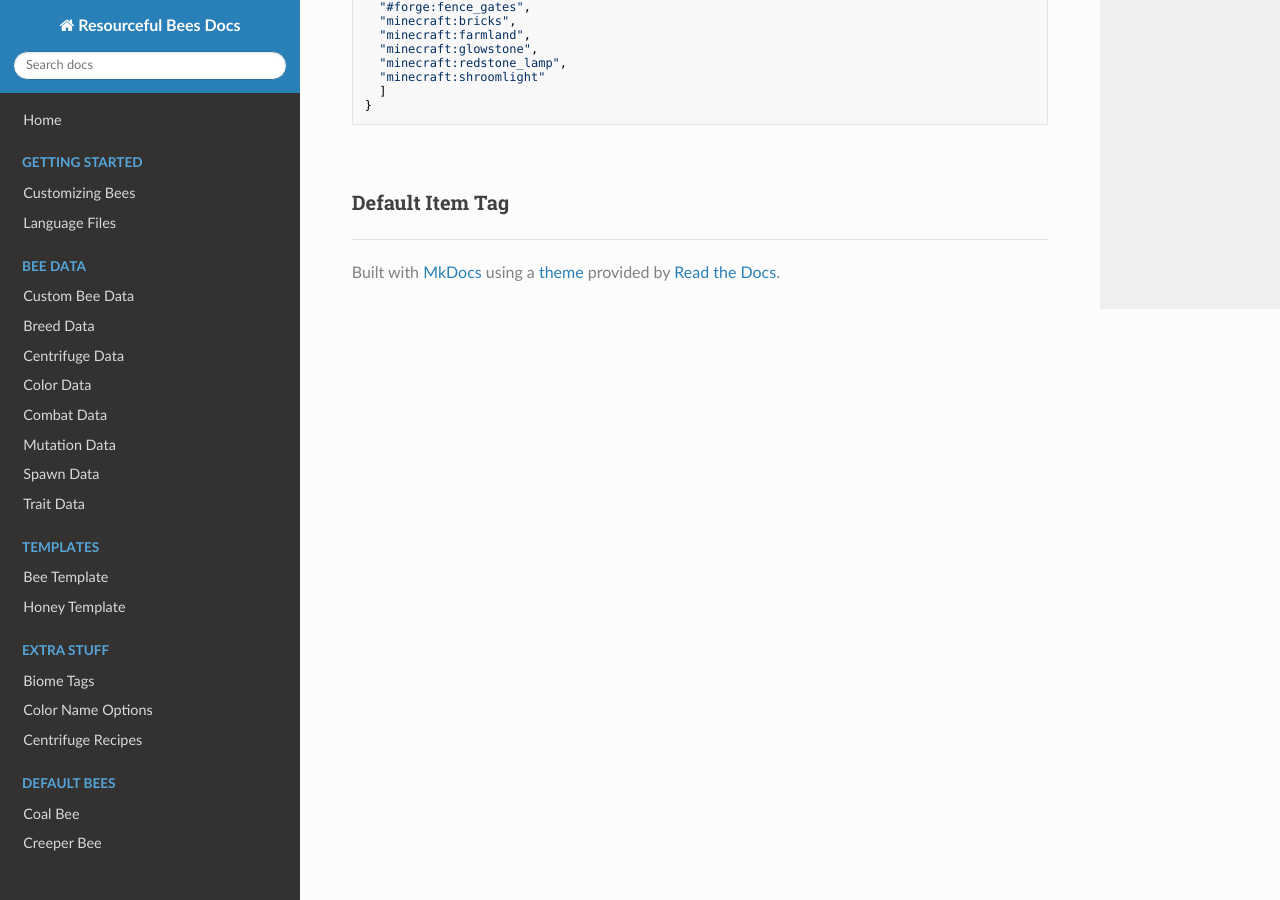
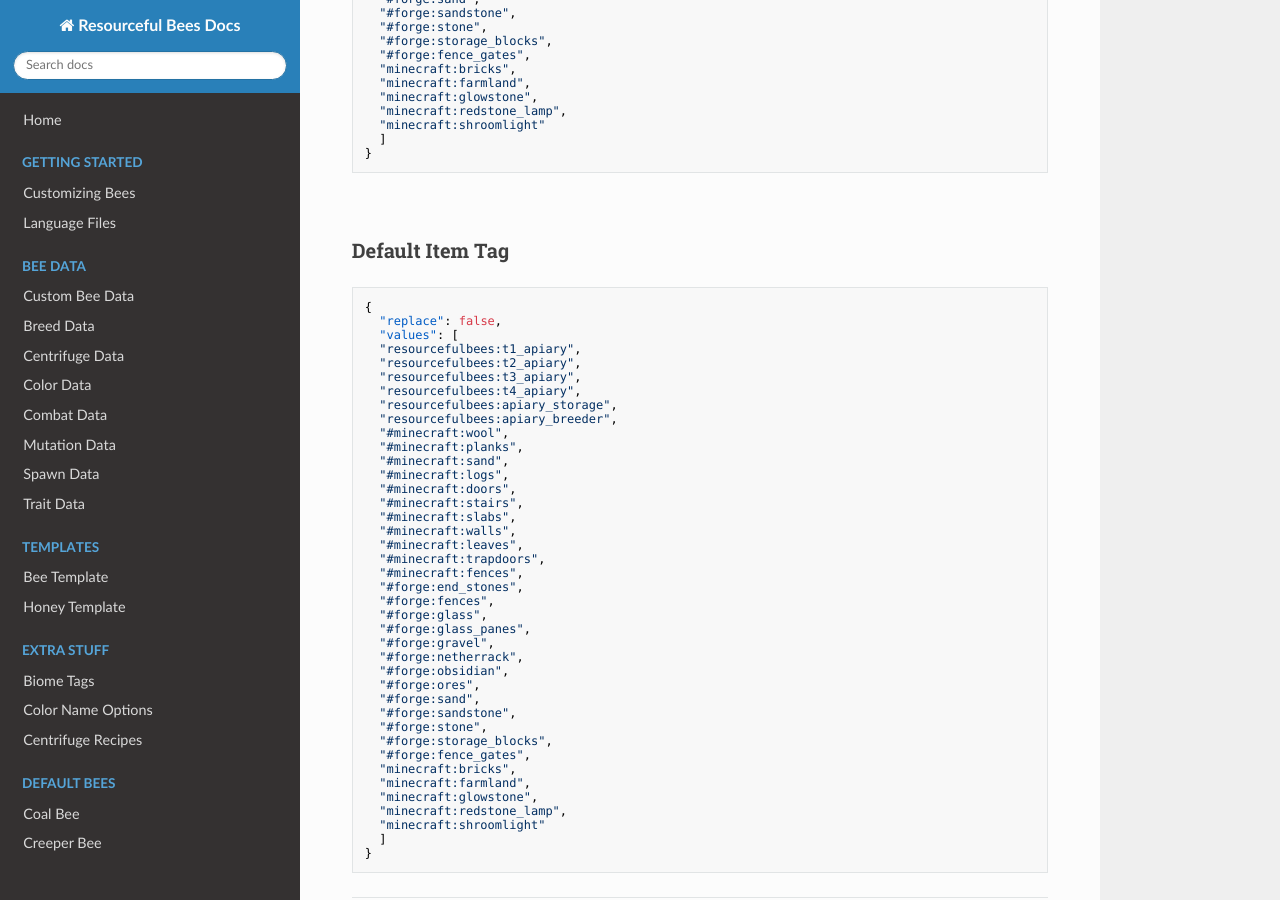
Before and after one commit to Team-Resourceful/ResourcefulBeesDocs, an MkDocs documentation site: the page built from docs/extra_stuff/valid_apiary_tag.md, in a window 1280 px wide and 900 px high, scrolled down 854 px. Built offline with MkDocs 1.6.1, drawn with Linux system fonts in a browser that asks for light colours; nearby versions of some CDN libraries; some of the changed text lies outside the part shown.

Commit message:
docs/extra_stuff/valid_apiary_tag.md updated from https://stackedit.io/

````diff
--- a/docs/extra_stuff/valid_apiary_tag.md
+++ b/docs/extra_stuff/valid_apiary_tag.md
@@ -1,6 +1,6 @@
 ## **Valid Apiary Tag**
 ***
-This is the default `valid_apiary` tag provided by the mod. Any discrepancies should be considered as pack developer changes. Changes can be made using data packs.
+This is the default `valid_apiary` tag provided by the mod. Any discrepancies should be considered as pack developer changes. Changes can be made using data packs. The block tag is what is actually checked for when building the apiary. The item tag is what JEI will display when you search by the tag. This is simply because
 
 <br>
 
@@ -56,6 +56,48 @@ This is the default `valid_apiary` tag provided by the mod. Any discrepancies sh
 
 ### **Default Item Tag**
 
+```json
+{
+  "replace": false,
+  "values": [
+  "resourcefulbees:t1_apiary",
+  "resourcefulbees:t2_apiary",
+  "resourcefulbees:t3_apiary",
+  "resourcefulbees:t4_apiary",
+  "resourcefulbees:apiary_storage",
+  "resourcefulbees:apiary_breeder",
+  "#minecraft:wool",
+  "#minecraft:planks",
+  "#minecraft:sand",
+  "#minecraft:logs",
+  "#minecraft:doors",
+  "#minecraft:stairs",
+  "#minecraft:slabs",
+  "#minecraft:walls",
+  "#minecraft:leaves",
+  "#minecraft:trapdoors",
+  "#minecraft:fences",
+  "#forge:end_stones",
+  "#forge:fences",
+  "#forge:glass",
+  "#forge:glass_panes",
+  "#forge:gravel",
+  "#forge:netherrack",
+  "#forge:obsidian",
+  "#forge:ores",
+  "#forge:sand",
+  "#forge:sandstone",
+  "#forge:stone",
+  "#forge:storage_blocks",
+  "#forge:fence_gates",
+  "minecraft:bricks",
+  "minecraft:farmland",
+  "minecraft:glowstone",
+  "minecraft:redstone_lamp",
+  "minecraft:shroomlight"
+  ]
+}
+```
 <!--stackedit_data:
-eyJoaXN0b3J5IjpbMTc5OTUxNjhdfQ==
+eyJoaXN0b3J5IjpbMTEzNTMwODc3MV19
 -->
````
